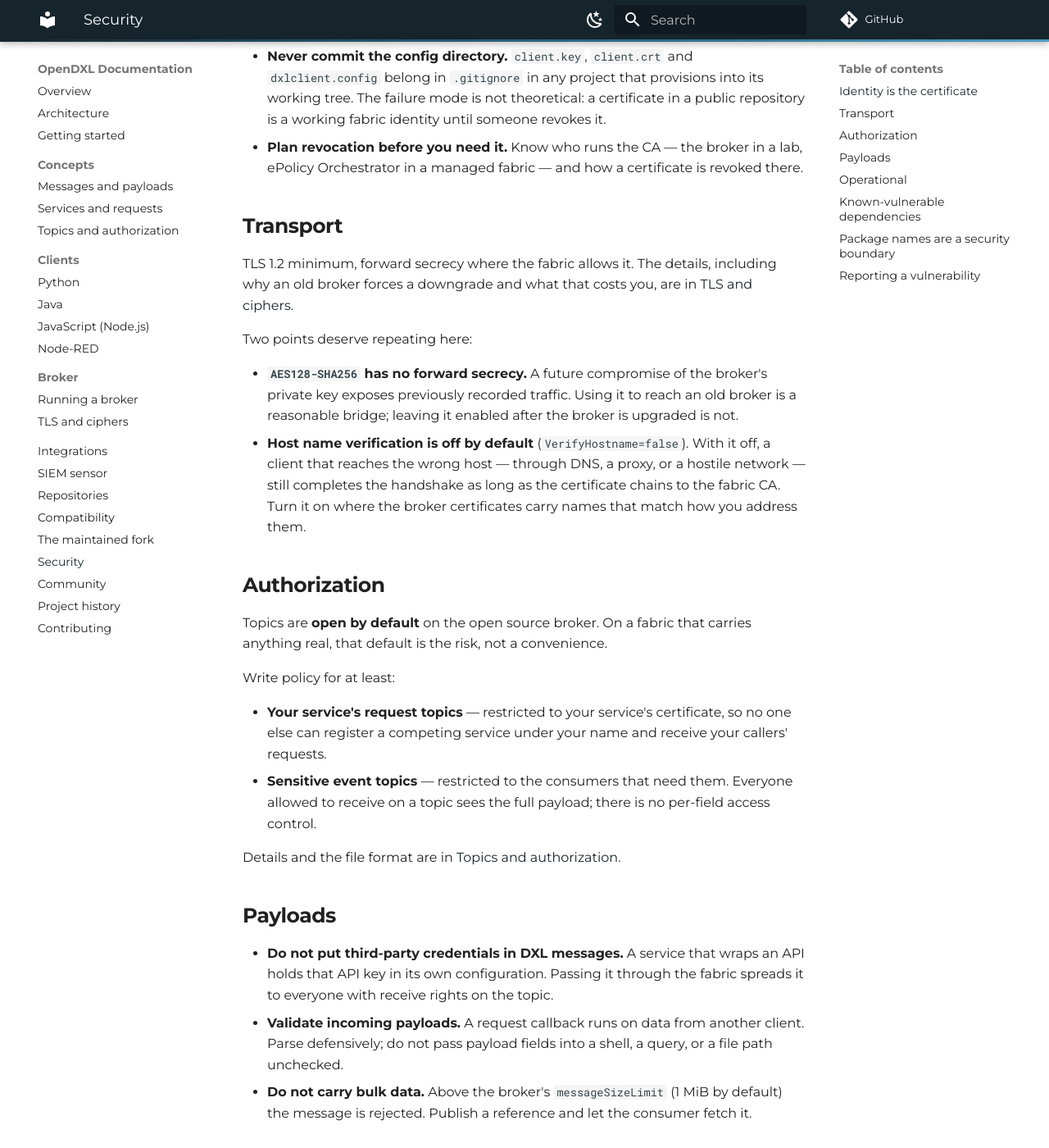
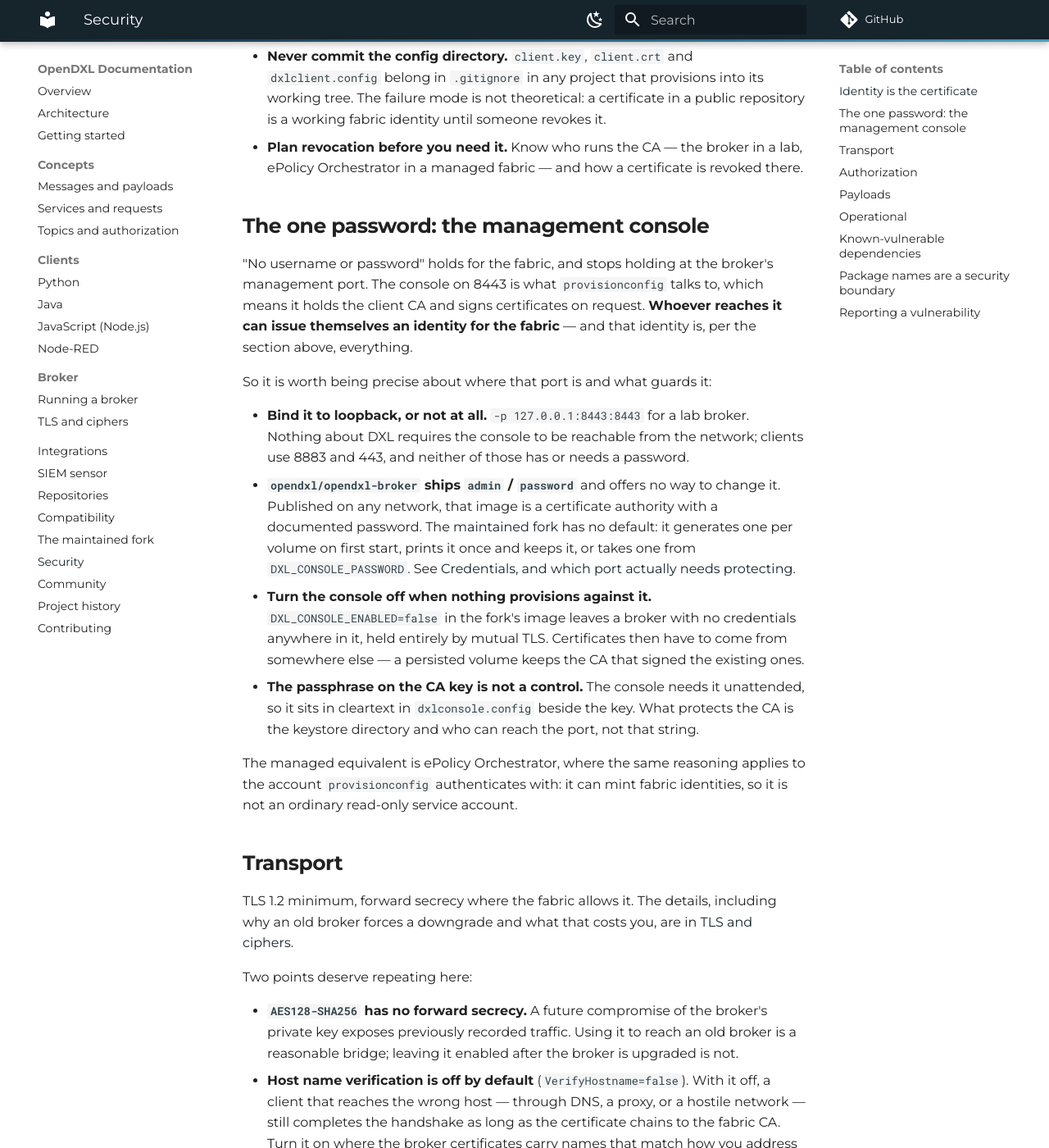
Before and after one commit to JMuellerTX/opendxl-docs, an MkDocs documentation site: the page built from docs/security.md, in a window 1280 px wide and 1400 px high, scrolled down 531 px. Shown: the whole window at 82% size. Built offline with MkDocs 1.6.1 and Material for MkDocs 9.7.7, drawn with Linux system fonts in a browser that asks for light colours; comment, search, counter and statistics services are not loaded.

Commit message:
Pull the documentation along: the console is the one password on a fabric
security.md said "there is no username or password on the fabric", which is
true right up to the port that signs certificates. It now has a section on the
management console: what reaching 8443 actually buys an attacker, why the port
belongs on loopback, the difference between the Docker Hub image's fixed
admin/password and the fork's generated one, that DXL_CONSOLE_ENABLED=false
leaves a broker with no credentials at all, and that the passphrase on the CA
key is not a control because the console needs it unattended.

Also: the console-credentials file in the broker's configuration table, the
DXL_CONSOLE_* variables next to DXL_TLS_MODE with the note that all of them are
read on every start rather than only the first, and compatibility.md pointing at
both the protocol ceiling and the console section instead of just the cipher
profiles.

Inventory regenerated: 325 commits, 49 security fixes.

Co-Authored-By: Claude Opus 5 <noreply@anthropic.com>

```diff
--- a/docs/security.md
+++ b/docs/security.md
@@ -19,6 +19,36 @@ else — topic authorization, audit, revocation — hangs off that.
   until someone revokes it.
 - **Plan revocation before you need it.** Know who runs the CA — the broker in a lab,
   ePolicy Orchestrator in a managed fabric — and how a certificate is revoked there.
+
+## The one password: the management console
+
+"No username or password" holds for the fabric, and stops holding at the broker's
+management port. The console on 8443 is what `provisionconfig` talks to, which means it
+holds the client CA and signs certificates on request. **Whoever reaches it can issue
+themselves an identity for the fabric** — and that identity is, per the section above,
+everything.
+
+So it is worth being precise about where that port is and what guards it:
+
+- **Bind it to loopback, or not at all.** `-p 127.0.0.1:8443:8443` for a lab broker.
+  Nothing about DXL requires the console to be reachable from the network; clients use
+  8883 and 443, and neither of those has or needs a password.
+- **`opendxl/opendxl-broker` ships `admin` / `password`** and offers no way to change it.
+  Published on any network, that image is a certificate authority with a documented
+  password. The [maintained fork](fork.md) has no default: it generates one per volume on
+  first start, prints it once and keeps it, or takes one from `DXL_CONSOLE_PASSWORD`. See
+  [Credentials, and which port actually needs protecting](broker/index.md#credentials-and-which-port-actually-needs-protecting).
+- **Turn the console off when nothing provisions against it.** `DXL_CONSOLE_ENABLED=false`
+  in the fork's image leaves a broker with no credentials anywhere in it, held entirely by
+  mutual TLS. Certificates then have to come from somewhere else — a persisted volume
+  keeps the CA that signed the existing ones.
+- **The passphrase on the CA key is not a control.** The console needs it unattended, so
+  it sits in cleartext in `dxlconsole.config` beside the key. What protects the CA is the
+  keystore directory and who can reach the port, not that string.
+
+The managed equivalent is ePolicy Orchestrator, where the same reasoning applies to the
+account `provisionconfig` authenticates with: it can mint fabric identities, so it is not
+an ordinary read-only service account.
 
 ## Transport
 
```
Also changed, not shown: docs/broker/index.md (+6 -0 lines), docs/compatibility.md (+5 -2 lines), docs/fork.md (+9 -6 lines), 1 other file.
